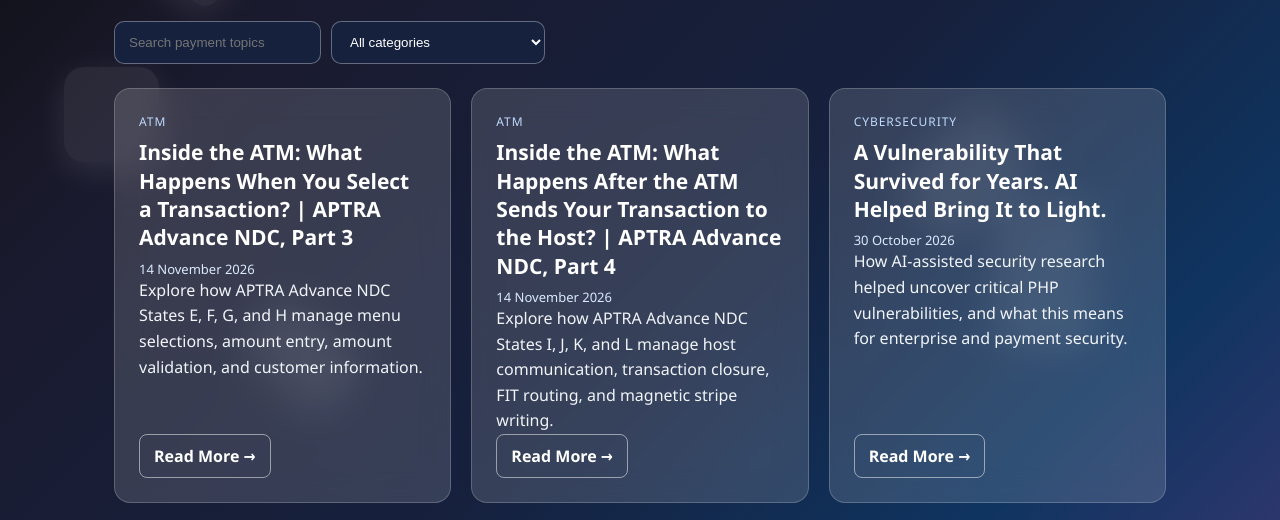
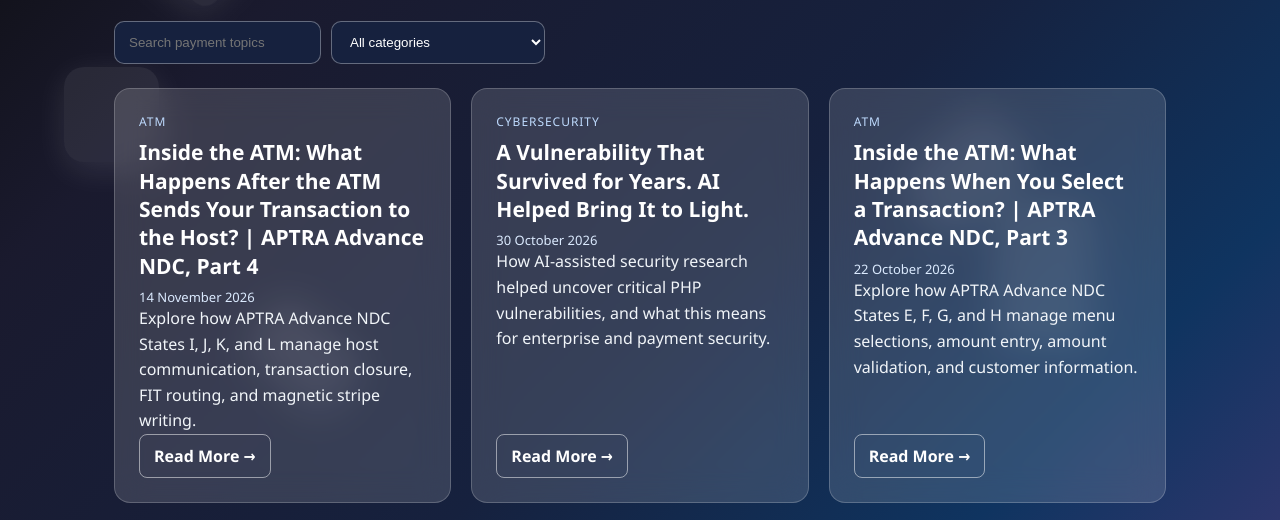
Before and after one commit to pratyush-tsys/MyWebsite, a website: page blog.html in a window 1280 px wide. Shown: the part 253-773 px from the top of the page. Drawn offline with Linux system fonts and the light colour scheme.

Commit message:
Build blog pages

```diff
--- a/blog.html
+++ b/blog.html
@@ -6,9 +6,9 @@
 <header class="glass"><div class="blog-wrap blog-header"><div><h1>💳 PlayWithPayments Blogs</h1><p>By Pratyush Saxena</p></div><nav><a href="index.html" style="color:#bfdbfe;text-decoration:none">← Back to Home</a></nav></div></header>
 <main class="blog-wrap"><p class="intro">Practical explanations of payment systems, ISO messaging, HSM and cryptography, card processing, security, and fintech architecture.</p>
 <div class="tools"><input id="blogSearch" type="search" placeholder="Search payment topics" aria-label="Search blogs"><select id="categoryFilter" aria-label="Filter by category"><option value="">All categories</option><option value="ATM">ATM</option><option value="ATM and Card Payments">ATM and Card Payments</option><option value="Cryptography">Cryptography</option><option value="Cybersecurity">Cybersecurity</option><option value="Digital Public Infrastructure">Digital Public Infrastructure</option><option value="EMV">EMV</option><option value="Fraud Prevention">Fraud Prevention</option><option value="HSM and Key Management">HSM and Key Management</option><option value="Payment Security">Payment Security</option></select></div>
-<div class="grid" id="blogGrid"><article class="post"><p class="category">ATM</p><h2>Inside the ATM: What Happens When You Select a Transaction? | APTRA Advance NDC, Part 3</h2><time datetime="2026-11-14">14 November 2026</time><p class="summary">Explore how APTRA Advance NDC States E, F, G, and H manage menu selections, amount entry, amount validation, and customer information.</p><a class="read-more" href="blogs/inside-atm-ndc-states-e-f-g-h.html">Read More <span aria-hidden="true">→</span></a></article>
-<article class="post"><p class="category">ATM</p><h2>Inside the ATM: What Happens After the ATM Sends Your Transaction to the Host? | APTRA Advance NDC, Part 4</h2><time datetime="2026-11-14">14 November 2026</time><p class="summary">Explore how APTRA Advance NDC States I, J, K, and L manage host communication, transaction closure, FIT routing, and magnetic stripe writing.</p><a class="read-more" href="blogs/inside-atm-ndc-states-i-j-k-l.html">Read More <span aria-hidden="true">→</span></a></article>
+<div class="grid" id="blogGrid"><article class="post"><p class="category">ATM</p><h2>Inside the ATM: What Happens After the ATM Sends Your Transaction to the Host? | APTRA Advance NDC, Part 4</h2><time datetime="2026-11-14">14 November 2026</time><p class="summary">Explore how APTRA Advance NDC States I, J, K, and L manage host communication, transaction closure, FIT routing, and magnetic stripe writing.</p><a class="read-more" href="blogs/inside-atm-ndc-states-i-j-k-l.html">Read More <span aria-hidden="true">→</span></a></article>
 <article class="post"><p class="category">Cybersecurity</p><h2>A Vulnerability That Survived for Years. AI Helped Bring It to Light.</h2><time datetime="2026-10-30">30 October 2026</time><p class="summary">How AI-assisted security research helped uncover critical PHP vulnerabilities, and what this means for enterprise and payment security.</p><a class="read-more" href="blogs/ai-assisted-php-vulnerability-discovery.html">Read More <span aria-hidden="true">→</span></a></article>
+<article class="post"><p class="category">ATM</p><h2>Inside the ATM: What Happens When You Select a Transaction? | APTRA Advance NDC, Part 3</h2><time datetime="2026-10-22">22 October 2026</time><p class="summary">Explore how APTRA Advance NDC States E, F, G, and H manage menu selections, amount entry, amount validation, and customer information.</p><a class="read-more" href="blogs/inside-atm-ndc-states-e-f-g-h.html">Read More <span aria-hidden="true">→</span></a></article>
 <article class="post"><p class="category">ATM</p><h2>Inside the ATM: What Happens After You Insert Your Card? NDC States A, B, C &amp; D, Part 2</h2><time datetime="2026-10-20">20 October 2026</time><p class="summary">Explore how APTRA Advance NDC States A, B, C, and D manage card reading, PIN entry, envelope dispensing, and operation code buffers.</p><a class="read-more" href="blogs/inside-atm-ndc-states-a-b-c-d.html">Read More <span aria-hidden="true">→</span></a></article>
 <article class="post"><p class="category">ATM and Card Payments</p><h2>Inside the ATM: The Hidden Logic That Controls Every Transaction</h2><time datetime="2026-10-18">18 October 2026</time><p class="summary">Explore how states and state tables in APTRA Advance NDC control ATM transaction flows, from card reading and PIN entry to host communication and cash dispensing.</p><a class="read-more" href="blogs/inside-atm-hidden-logic-ndc-states.html">Read More <span aria-hidden="true">→</span></a></article>
 <article class="post"><p class="category">Digital Public Infrastructure</p><h2>DIGIPIN: A Digital Address Grid with Payments-Style Thinking</h2><time datetime="2026-10-17">17 October 2026</time><p class="summary">How India&#39;s 10-character DIGIPIN turns geography into a standardized, machine-readable location reference.</p><a class="read-more" href="blogs/digipin-digital-addressing-grid.html">Read More <span aria-hidden="true">→</span></a></article>
```
Also changed, not shown: blogs/inside-atm-ndc-states-e-f-g-h.html (+1 -1 lines).
